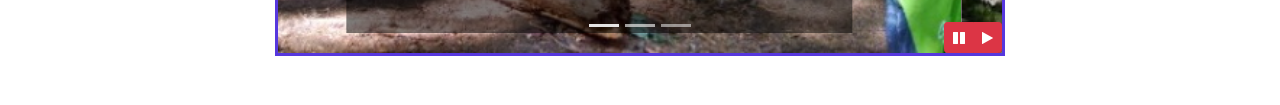
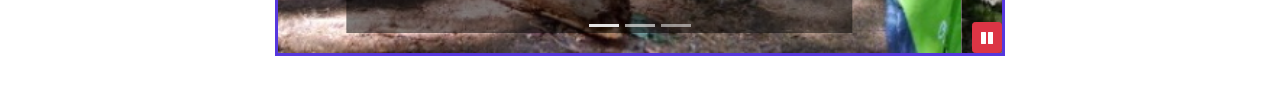
Before and after one commit to felsonm/nucampsite, a website: page index.html in a window 1280 px wide. Shown: the part 654-759 px from the top of the page. Drawn offline with nearby package versions, Linux system fonts and the light colour scheme.

Commit message:
Bootstrap and jQuery Part 2

```diff
--- a/index.html
+++ b/index.html
@@ -226,12 +226,11 @@
                     </a>
 
                     <div class="btn-group" id="carouselButton">
-                        <button class="btn btn-danger btn-sm" id="carouselPause">
+                        <button class="btn btn-danger btn-sm" id="carouselButton">
                             <i class="fa fa-pause"></i>
                         </button>
-                        <button class="btn btn-danger btn-sm" id="carouselPlay">
-                            <i class="fa fa-play"></i>
-                        </button>
+
+
                     </div>
 
                 </div>
```
Also changed, not shown: 1 other file.
